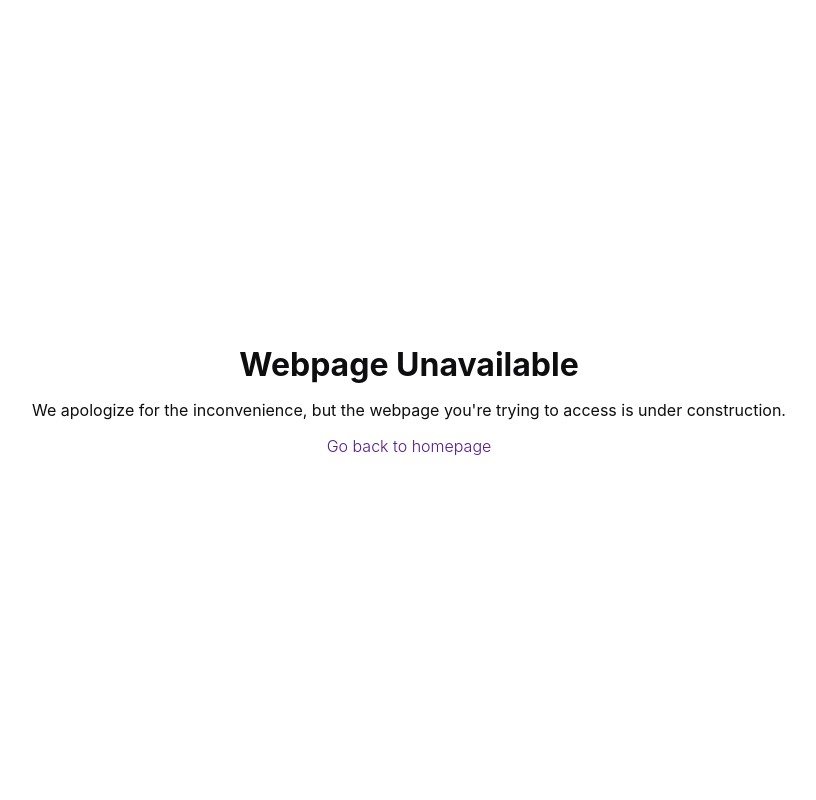
After one commit to phosrei/DaguDorms, a PHP site: page /page-wip.html in a window 1280 px wide. The commit adds this page. Shown: the whole page, without its empty margins (231-1047 px from the left). Run offline with PHP 8.4, Linux system fonts and the light colour scheme.

Commit message:
Add "webpage unavailable" page

```diff
--- a/index.html
+++ b/index.html
@@ -15,8 +15,8 @@
         <nav class="header-nav flex-center">
             <ul class="header-list flex-center">
                 <li><a href="dorms.html" class="flex-center">Dorms</a></li>
-                <li><a href="about.html" class="flex-center">About</a></li>
-                <li><a href="contact.html" class="flex-center">Contact</a></li>
+                <li><a href="page-wip.html" class="flex-center">About</a></li>
+                <li><a href="page-wip.html" class="flex-center">Contact</a></li>
             </ul>
         </nav>
     </header>
--- /dev/null
+++ b/page-wip.html
@@ -0,0 +1,16 @@
+<!DOCTYPE html>
+<html lang="en">
+<head>
+    <meta charset="UTF-8">
+    <meta name="viewport" content="width=device-width, initial-scale=1.0">
+    <title>Document</title>
+    <link rel="stylesheet" href="styles.css">
+</head>
+<body>
+    <div class="webpage-wip-section flex-center">
+        <h1>Webpage Unavailable</h1>
+        <p>We apologize for the inconvenience, but the webpage you're trying to access
+            is under construction.</p>
+        <a href="index.html" class="link-style">Go back to homepage</a>
+</body>
+</html>
--- a/sign-in.html
+++ b/sign-in.html
@@ -49,7 +49,7 @@
                     </div>
                     <div class="auth-actions-container su-auth-actions-container">
                         <a class="auth-btn flex-center" href="index.html">Sign in</a>
-                        <p>Don't have an account? <a class="auth-prompt" href="sign-up.html">Sign up</a></p>
+                        <p>Don't have an account? <a class="link-style" href="sign-up.html">Sign up</a></p>
                     </div>
                 </form>
             </div>
--- a/sign-up.html
+++ b/sign-up.html
@@ -61,7 +61,7 @@
                     </div>
                     <div class="auth-actions-container">
                         <a class="auth-btn flex-center" href="user-welcome.html">Sign Up</a>
-                        <p>Already have an account? <a class="auth-prompt" href="sign-in.html">Sign in</a></p>
+                        <p>Already have an account? <a class="link-style" href="sign-in.html">Sign in</a></p>
                     </div>
                 </form>
             </section>
--- a/styles.css
+++ b/styles.css
@@ -568,12 +568,12 @@ input[type="search"]::-webkit-search-cancel-button {
   background-color: rgb(244, 242, 253);
 }
 
-.auth-prompt {
+.link-style {
   text-decoration: none;
   color: #551a8b;
 }
 
-.auth-actions-container p, .auth-prompt {
+.auth-actions-container p, .link-style {
   font-weight: 300;
 }
 
@@ -799,3 +799,9 @@ input[type="search"]::-webkit-search-cancel-button {
 .welcome-user {
   font-size: 32px;
 }
+
+.webpage-wip-section {
+  flex-direction: column;
+  height: 100vh;
+  gap: 16px;
+}
```
